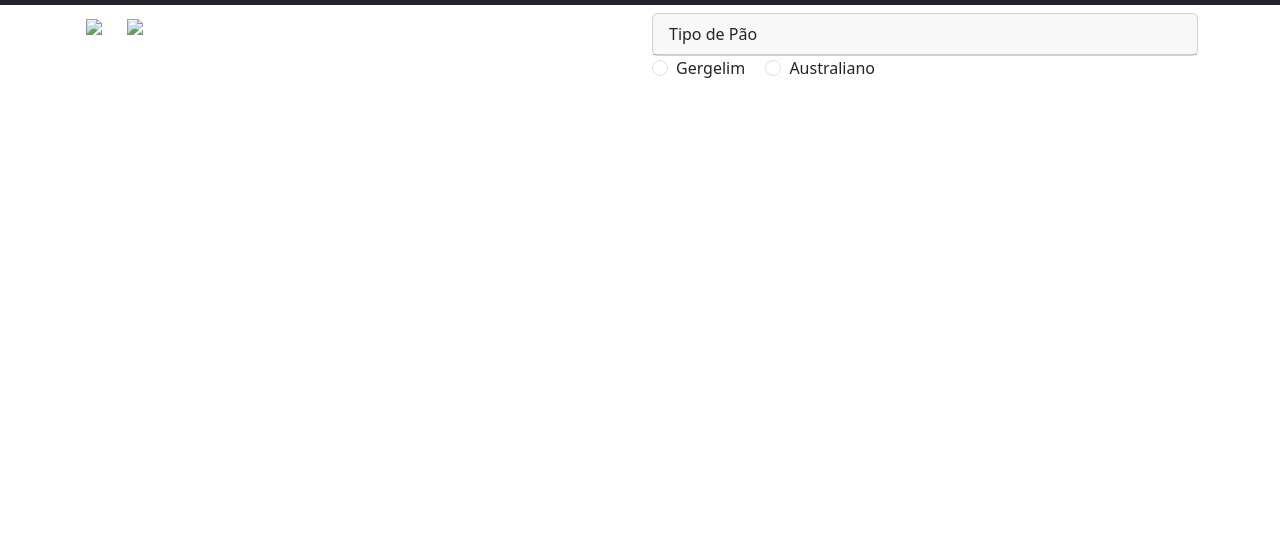
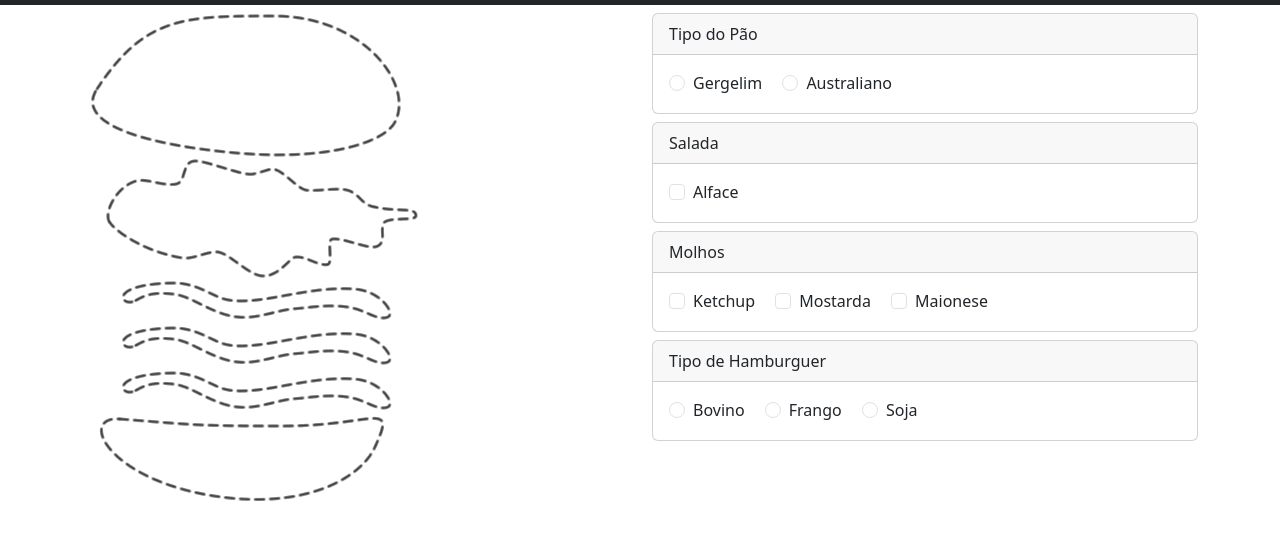
Before and after one commit to geovannasantosp/cardapio-vue, a plain HTML site: page index.html in a window 1280 px wide. Shown: the part 45-584 px from the top of the page. Drawn offline with nearby package versions, Linux system fonts and the light colour scheme.

Commit message:
att molhos

```diff
--- a/index.html
+++ b/index.html
@@ -4,14 +4,14 @@
 <head>
     <meta charset="UTF-8">
     <meta name="viewport" content="width=device-width, initial-scale=1.0">
-    <title> Burger | Afesu </title>
+    <title> Mc King Whopper Feliz </title>
 
-    <!-- Vue JS -->
+    <!-- VUE -->
     <script src="https://cdn.jsdelivr.net/npm/vue@2.6.14/dist/vue.js"></script>
 
-    <!-- Bootstrap CSS -->
-    <link rel="stylesheet" href="https://cdn.jsdelivr.net/npm/bootstrap@5.3.3/dist/css/bootstrap.min.css">
-
+    <!-- Boostrap -->
+    <link href="https://cdn.jsdelivr.net/npm/bootstrap@5.3.3/dist/css/bootstrap.min.css" rel="stylesheet"
+        integrity="sha384-QWTKZyjpPEjISv5WaRU9OFeRpok6YctnYmDr5pNlyT2bRjXh0JMhjY6hW+ALEwIH" crossorigin="anonymous">
 
 </head>
 
@@ -19,10 +19,7 @@
 
     <nav class="navbar navbar-dark bg-dark">
         <div class="container justify-content-center">
-            <span class="navbar-brand mb-0 h1">
-                <!-- margin-bottom -->
-                Monte o seu Lanche.
-            </span>
+            <span class="navbar-brand mb-0 h1"> Monte o seu Lanche. </span>
         </div>
     </nav>
 
@@ -32,7 +29,6 @@
 
             <div class="row">
 
-                <!-- Imagens do Burger -->
                 <div class="col-md-6">
                     <div class="row mt-2">
 
@@ -45,14 +41,13 @@
                             <img :src="ketchup">
                             <img :src="mostarda">
                             <img :src="maionese">
-                            <img :src="burger">
+                            <img :src="hamburger">
                             <img :src="pao[1]">
 
                         </div> <!-- col -->
                     </div>
                 </div>
 
-                <!-- Seleção de produtos -->
                 <div class="col-md-6" v-if="etapa == 1">
 
                     <!-- TIPO do Pão -->
@@ -60,73 +55,224 @@
                         <div class="col">
                             <div class="card">
                                 <div class="card-header">
-                                    Tipo de Pão
+                                    Tipo do Pão
                                 </div>
-                            </div>
+
                                 <div class="card-body">
 
                                     <div class="form-check form-check-inline">
+                                        <input type="radio" class="form-check-input"  value="gergelim" v-model="inputTipoPao">
 
-                                    <input type="radio" class="form-check-input">
-                                    <label class="form-check-label"> Gergelim </label>
+                                        <label class="form-check-label">Gergelim</label>
+                                    </div>
+
+                                    <div class="form-check form-check-inline">
+                                        <input class="form-check-input" type="radio" value="australiano"
+                                            v-model="inputTipoPao">
+
+                                        <label class="form-check-label">Australiano</label>
+                                    </div>
 
                                 </div>
-                                <!-- pao australiano -->
-                                 <div class="form-check form-check-inline">
-                                    <input type="radio" class="form-check-input" type="radio"
-                                    value="australiano" v-model="inputTipoPao">
+                            </div> <!-- fim card -->
+                        </div>
+                    </div>
+                    <!-- FIM TIPO do Pão -->
 
-                                    <label class="form-check-label">Australiano</label>
+                    <!-- SALADA -->
+                    <div class="row mt-2">
+                        <div class="col">
+                            <div class="card">
+
+                                <div class="card-header">
+                                    Salada
+                                </div>
+
+                                <div class="card-body">
+
+                                    <div class="form-check">
+
+                                        <input type="checkbox" class="form-check-input" value="alface" v-model="inputSalada">
+
+                                        <label class="form-check-label"> Alface </label>
+
+                                    </div>
 
                                 </div>
                             </div>
                         </div>
                     </div>
-                    <!--Fim do Pão-->
 
+
+                                <!-- MOLHOS -->
+                    <div class="row mt-2">
+                        <div class="col">
+                            <div class="card">
+
+                                <!-- Titulo Molhos -->
+                                <div class="card-header"> Molhos </div>
+
+                                <!-- Card Body Tipos de Molhos -->
+                                <div class="card-body">
+
+                                    <!-- ketchup -->
+                                    <div class="form-check form-check-inline">
+
+                                        <input type="checkbox" class="form-check-input" value="ketchup"
+                                            v-model="inputMolhos">
+                                        <label class="form-check-label"> Ketchup </label>
 
                                     </div>
 
-            </div> <!-- Fim ROW -->
+                                    <!-- mostarda -->
+                                    <div class="form-check form-check-inline">
+
+                                        <input type="checkbox" class="form-check-input" value="mostarda"
+                                            v-model="inputMolhos">
+                                        <label class="form-check-label"> Mostarda </label>
 
                                     </div>
-        <!--  Fim APP -->
+
+                                    <!-- maionese -->
+                                    <div class="form-check form-check-inline">
+
+                                        <input type="checkbox" class="form-check-input" value="maionese"
+                                            v-model="inputMolhos">
+                                        <label class="form-check-label"> Maionese </label>
+
+                                    </div>
+
+                                </div>
+
+                            </div>
+                        </div>
+                    </div> <!--FIM MOLHOS -->
+
+        <!-- Tipos Hamburguer -->
+    <div class="row mt-2">
+    <div class="col">
+        <div class="card">
+
+            <!-- TITULO - Tipos de Hamburguer -->
+            <div class="card-header"> Tipo de Hamburguer </div>
+
+            <!-- Card Body Tipos de Hamburguer -->
+            <div class="card-body">
+
+                <!-- carne -->
+                <div class="form-check form-check-inline">
+                    <input type="radio" class="form-check-input" value="bovino"
+                        v-model="inputHamburguer">
+
+                    <label class="form-check-label"> Bovino </label>
+                </div>
+
+                <!-- frango -->
+                <div class="form-check form-check-inline">
+                    <input type="radio" class="form-check-input" value="frango"
+                        v-model="inputHamburguer">
+
+                    <label class="form-check-label"> Frango </label>
+                </div>
+
+                <!-- vegetal -->
+                <div class="form-check form-check-inline">
+                    <input type="radio" class="form-check-input" value="soja"
+                        v-model="inputHamburguer">
+
+                    <label class="form-check-label"> Soja </label>
+                </div>
 
             </div>
 
 
+        </div>
+    </div>
+</div> <!-- Fim Tipos Hamburguer -->
+
+
     <!-- instancia VUE -->
     <script>
-        //const = constante
-        // vm = view (html) Model (js)
         const vm = new Vue({
             el: '#app',
 
-            data:{
-                inputTipoPao: '',
-
-                etapa: 1,
+            data: {  // atributos // propriedades
+                inputTipoPao: '',  /* radio = Obrigatorio */
+                inputSalada: [], /* checkbox = opcional */
+                inputMolhos: [],
+                inputHamburguer: '',
+                etapa: 1,  //finaliza etapa == 1
+                inputNome: '',  // etapa == 2
+                inputMesa: '',
+                novoPedidoAssincrono: null
+            },
 
 
-            } ,
-            /* imagens */
-            computed: {
-                pao () {
+            computed: { // propriedades computadas // reativos
+                pao() {
                     switch (this.inputTipoPao) {
                         case 'gergelim':
                             return ['imagens/pao_gergelim_superior.png', 'imagens/pao_gergelim_inferior.png']
                         case 'australiano':
                             return ['imagens/pao_australiano_superior.png', 'imagens/pao_australiano_inferior.png']
                         default:
-                                    return['imagens/padrao/pao_superior.png', 'imagens/padrao/pao_inferior.png']
-                    }
+                            return ['imagens/padrao/pao_superior.png', 'imagens/padrao/pao_inferior.png']
                     }
                 },
 
+                alface () {
+                    if (this.inputSalada.includes('alface')) {
+                        return 'imagens/alface.png'
+                    }
+
+                    return 'imagens/padrao/alface.png'
+                },
+
+                ketchup() {  //array
+                    if (this.inputMolhos.includes('ketchup')) {
+                        return 'imagens/ketchup.png'
+                    }
+                    return 'imagens/padrao/molho.png'
+                },
+
+                mostarda() {
+                    if (this.inputMolhos.includes('mostarda')) {
+                        return 'imagens/mostarda.png'
+                    }
+                        return 'imagens/padrao/molho.png'
+                },
+
+                maionese() {
+                    if (this.inputMolhos.includes('maionese')) {
+                        return 'imagens/maionese.png'
+                    }
+                        return 'imagens/padrao/molho.png'
+                },
+
+
+                hamburguer() {
+                    switch (this.inputHamburguer) {
+                        case 'bovino':
+                            return 'imagens/bovino.png'
+                        case 'frango':
+                            return 'imagens/frango.png'
+                        case 'soja':
+                            return 'imagens/soja.png'
+                        default:
+                            return 'imagens/padrao/hamburguer.png'
+                    }
+                },
+
+            },
+
+
+
+
+
+
+
         })
-
     </script>
-
 
 </body>
 
```
Also changed, not shown: imagens/alface.png (added), imagens/bovino.png (added), imagens/frango.png (added), imagens/ketchup.png (added), imagens/maionese.png (added), imagens/mostarda.png (added), imagens/padrao/alface.png (added), imagens/padrao/hamburguer.png (added), imagens/padrao/molho.png (added), imagens/padrao/pao_inferior.png (added), imagens/padrao/pao_superior.png (added), imagens/pao_australiano_inferior.png (added), imagens/pao_australiano_superior.png (added), imagens/pao_gergelim_inferior.png (added), 2 more files. Lines whose indentation alone changed are shown as unchanged.
